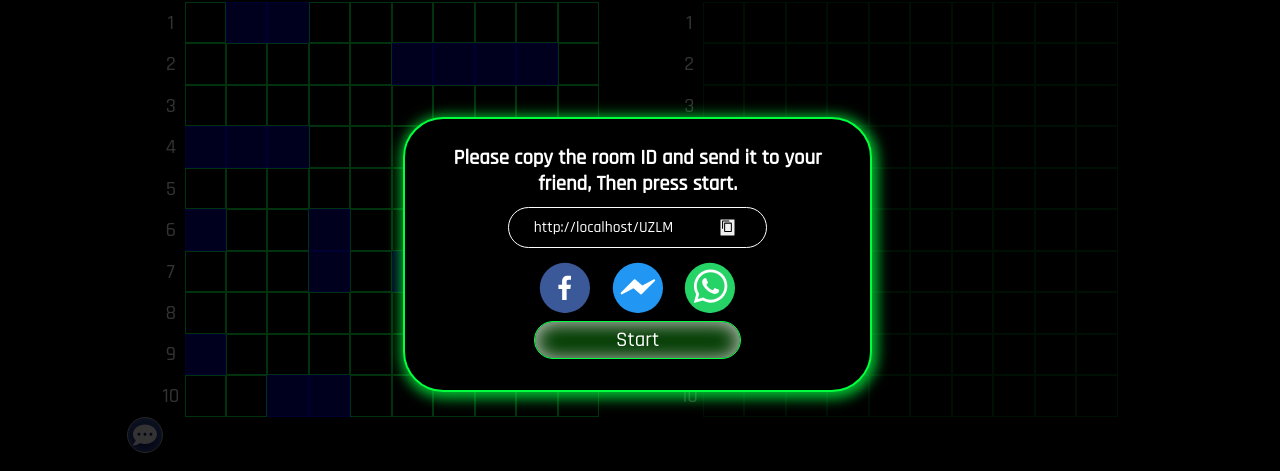
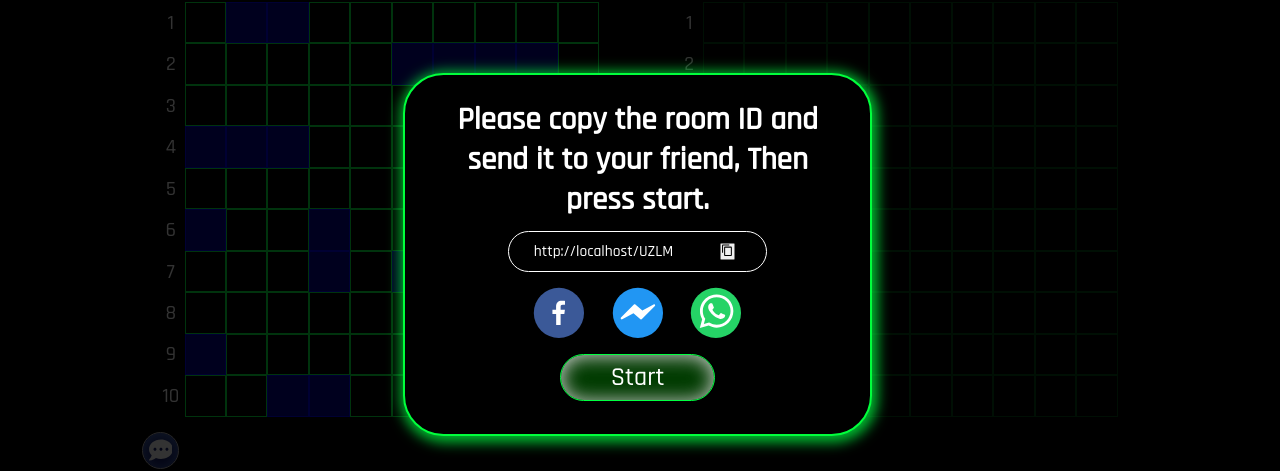
Before and after one commit to dor29494/Battleship_Team_Project, a React (Create React App) app in the folder client-side/: page / in a window 1280 px wide. Shown: the part 212-683 px from the top of the page. Built offline with nearby package versions, Linux system fonts and the light colour scheme; what react-animations would draw is missing.

Commit message:
more design bugs fixed

```diff
--- a/client-side/src/styles/GlobalStyles.js
+++ b/client-side/src/styles/GlobalStyles.js
@@ -49,15 +49,15 @@ export const Button = styled.div`
   // height: ;
   width: 15vw;
   padding: 0.5vw;
-  height: 4vw;
+  height: 4.5vw;
   // width: 55%;
   border: 1px solid #00FF41;
   border-radius: 3rem;
   color: white;
   background: #003B00;
-  font-size: 2vw;
+  font-size: 2.5vw;
   font-weight: 400;
-  margin: 0.5vw;
+  margin: 2%;
   box-shadow: inset 0 0.1rem 1.5rem lightgrey;
   cursor: pointer;
 
@@ -104,7 +104,7 @@ export const ShipHit = styled(StandardPixel)`
   border: 0.1vw solid lightblue;
   background: rgba(255, 153, 153, 0.5);
   color: red;
-  font-size: 5vh;
+  font-size: 5vw;
 `;
 
 export const ShipSink = styled(StandardPixel)`
--- a/client-side/src/view/Input.jsx
+++ b/client-side/src/view/Input.jsx
@@ -261,7 +261,7 @@ const Input = () => {
             &nbsp; &nbsp;
             <Button style={{ width: "4.5vw", height: "4.5vw"}}><WhatsappShareButton url={`${window.location.origin}/${room_id}`}><WhatsappIcon size={"5vw"} round={true} style={{marginTop: "0.7vw"}} /></WhatsappShareButton></Button>
           </ButtonsWrapper>
-          <Button style={{ width: "50%", height: "20%" }} onClick={() => start_button()}>Start</Button>
+          <Button onClick={() => start_button()}>Start</Button>
         </>
       )
     }
@@ -301,7 +301,7 @@ const Input = () => {
             </StaticStatus>
             {renderDecideder()}
           </MiniWrapper>
-          : <GameOver>{game_over_msg}<br /><Button onClick={() => location.href = window.location.origin}>New Game!</Button><PlayAgainButton error={leave} onClick={() => PlayAgain()}>{ play_again_msg ? <Flash>Play Again!</Flash> : 'Play Again!' }</PlayAgainButton></GameOver>}
+          : <GameOver>{game_over_msg}<Button onClick={() => location.href = window.location.origin}>New Game!</Button><PlayAgainButton error={leave} onClick={() => PlayAgain()}>{ play_again_msg ? <Flash>Play Again!</Flash> : 'Play Again!' }</PlayAgainButton></GameOver>}
 
       </InputWrapper>
       <Switch>
@@ -377,7 +377,7 @@ const UrlHolder = styled.div`
 const Flash = styled.h1`
 animation: 1s ${flashAnimation};
 animation-iteration-count: infinite;
-font-size: 2vw;
+font-size: 2.5vw;
 `;
 
 const StaticStatus = styled.h1`
@@ -387,16 +387,15 @@ color: white;
 -webkit-user-select: none;
 -ms-user-select: none;
 user-select: none;
-// padding-top: 2vw;
-font-size: 2vw;
+font-size: 3vw;
 width: 40vw;
 `;
 
 const GameOver = styled.div`
-width: 100%;
-height: 90%;
-position: fixed;
-// top: 20%;
+width: 125vw;
+height: 55vw;
+position: absolute;
+top: 0;
 right: 0;
 display: flex;
 justify-content: center;
@@ -406,7 +405,7 @@ background: rgba(0,0,0,0.8);
 -webkit-user-select: none;
 -ms-user-select: none;
 user-select: none;
-font-size: 10vw;
+font-size: 20vw;
 flex-direction: column;
 margin: 0;
 `;
@@ -419,6 +418,7 @@ justify-content: center;
 // margin: 1%;
 `
 const PlayAgainButton = styled(Button)`
+margin-top: -1vw;
 background: ${props => props.error ? 'grey' : ' ' };
 cursor: ${props => props.error ? 'not-allowed' : 'pointer'};
 border: ${props => props.error ? 'none' : ' ' };
```
Also changed, not shown: 1 other file (tests, documents, lock files or other folders).
